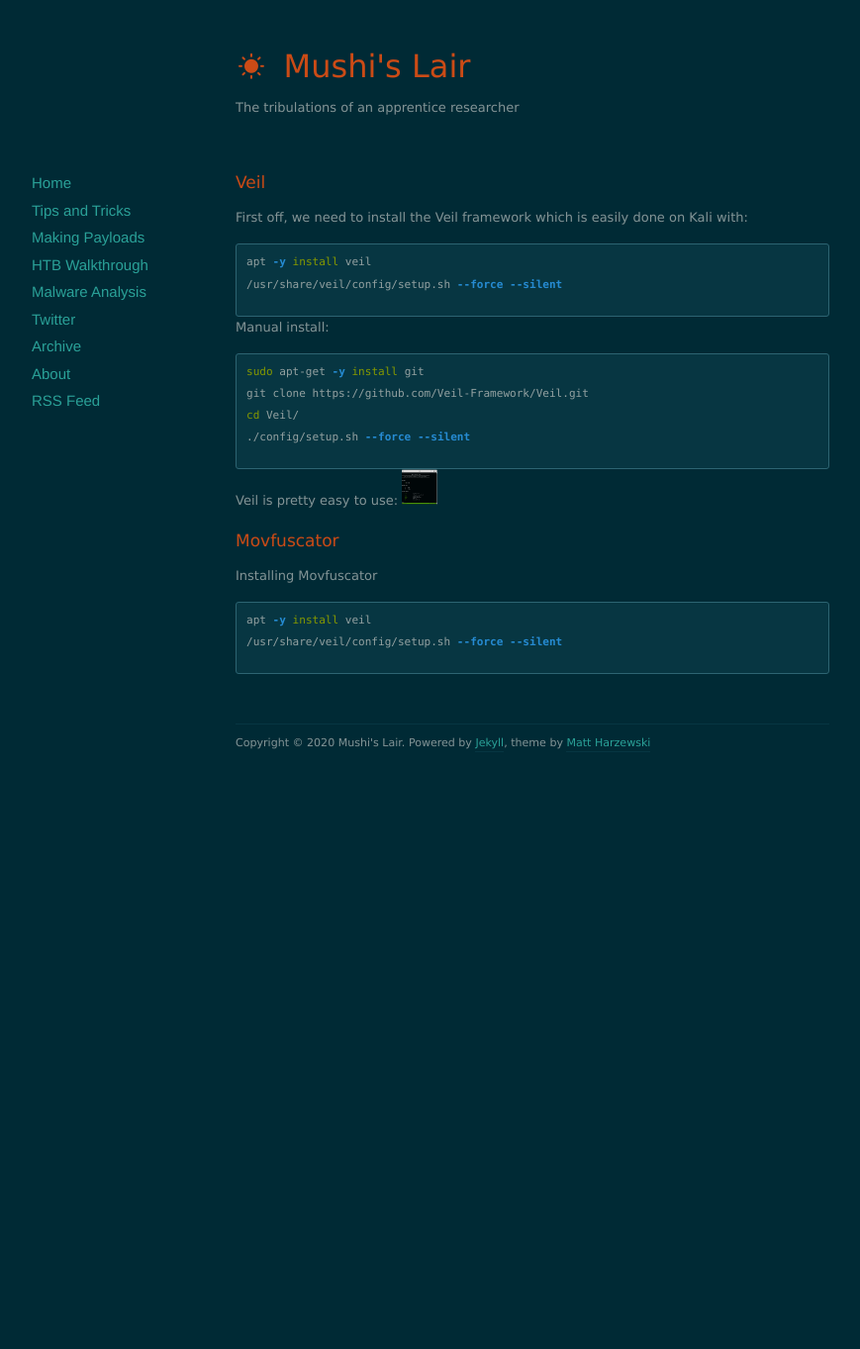
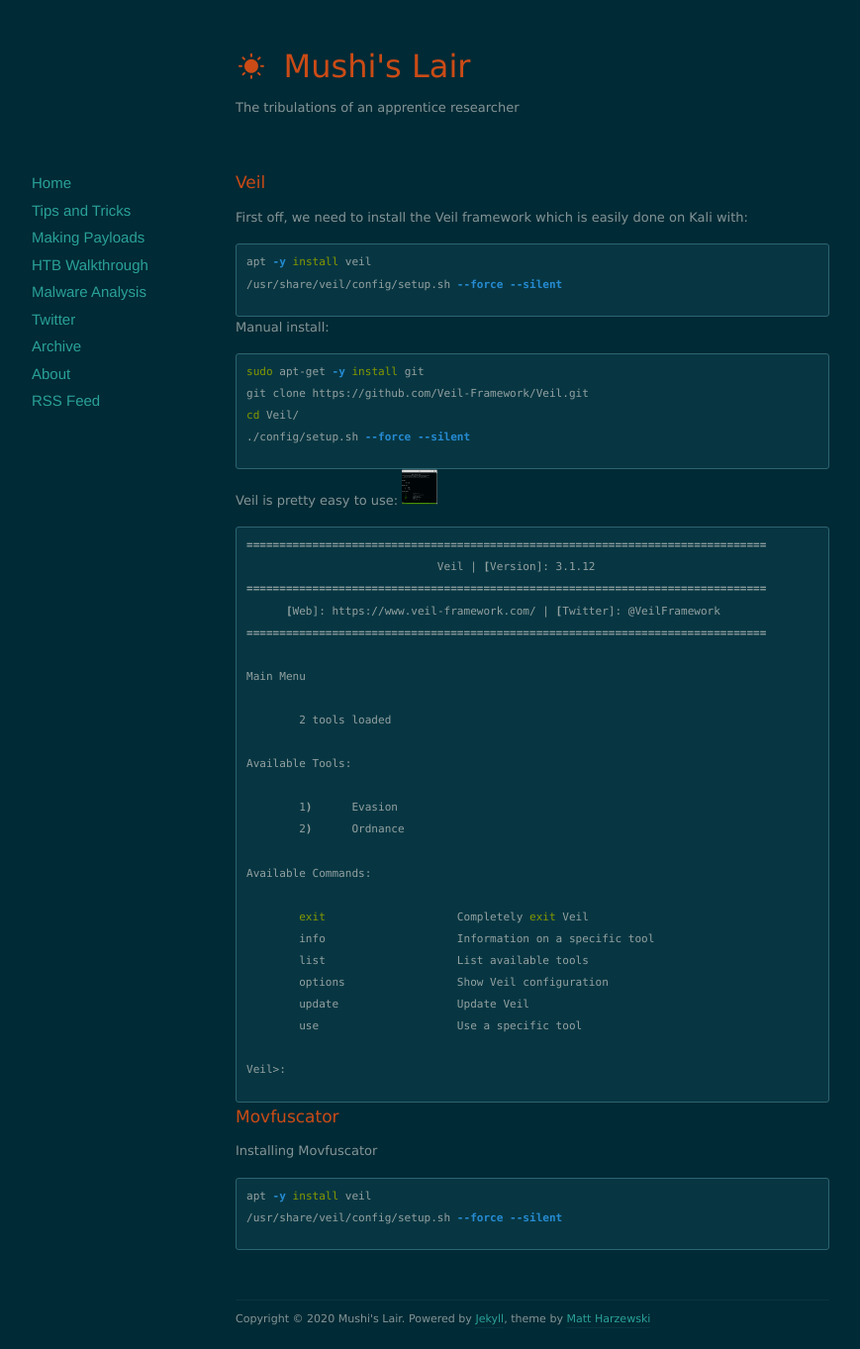
Before and after one commit to Mushi-mushi/mushi-mushi.github.io, a Jekyll site: the page built from payloads/index.markdown, in a window 1280 px wide. Shown: the whole page at 99% size, without its empty margins (102-971 px from the left). Built offline with Jekyll 4.4.1, drawn with Linux system fonts in a browser that asks for light colours; nearby versions of some CDN libraries; before the commit the page ends 900 px from its top, so only the background shows below that.

Commit message:
Update index.markdown

```diff
--- a/payloads/index.markdown
+++ b/payloads/index.markdown
@@ -21,6 +21,33 @@
 
 Veil is pretty easy to use:
 ![](https://mushi-mushi.github.io/ressources/veil/veil-menu.png){: height="36px" width="36px"}
+{% highlight bash%}
+===============================================================================
+                             Veil | [Version]: 3.1.12
+===============================================================================
+      [Web]: https://www.veil-framework.com/ | [Twitter]: @VeilFramework
+===============================================================================
+
+Main Menu
+
+        2 tools loaded
+
+Available Tools:
+
+        1)      Evasion
+        2)      Ordnance
+
+Available Commands:
+
+        exit                    Completely exit Veil
+        info                    Information on a specific tool
+        list                    List available tools
+        options                 Show Veil configuration
+        update                  Update Veil
+        use                     Use a specific tool
+
+Veil>:
+{% endhighlight %}
 
 Movfuscator
 =============
```
